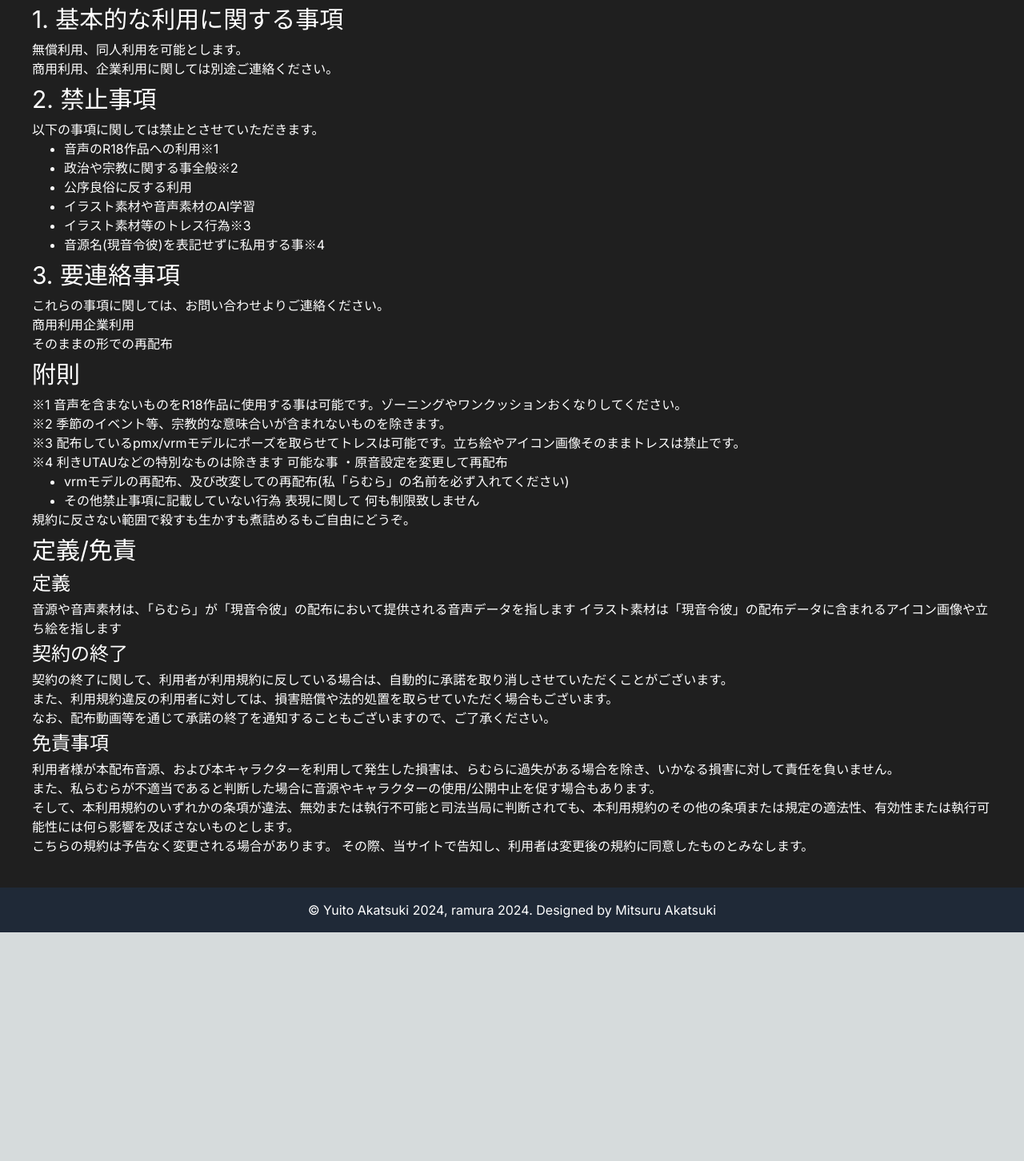
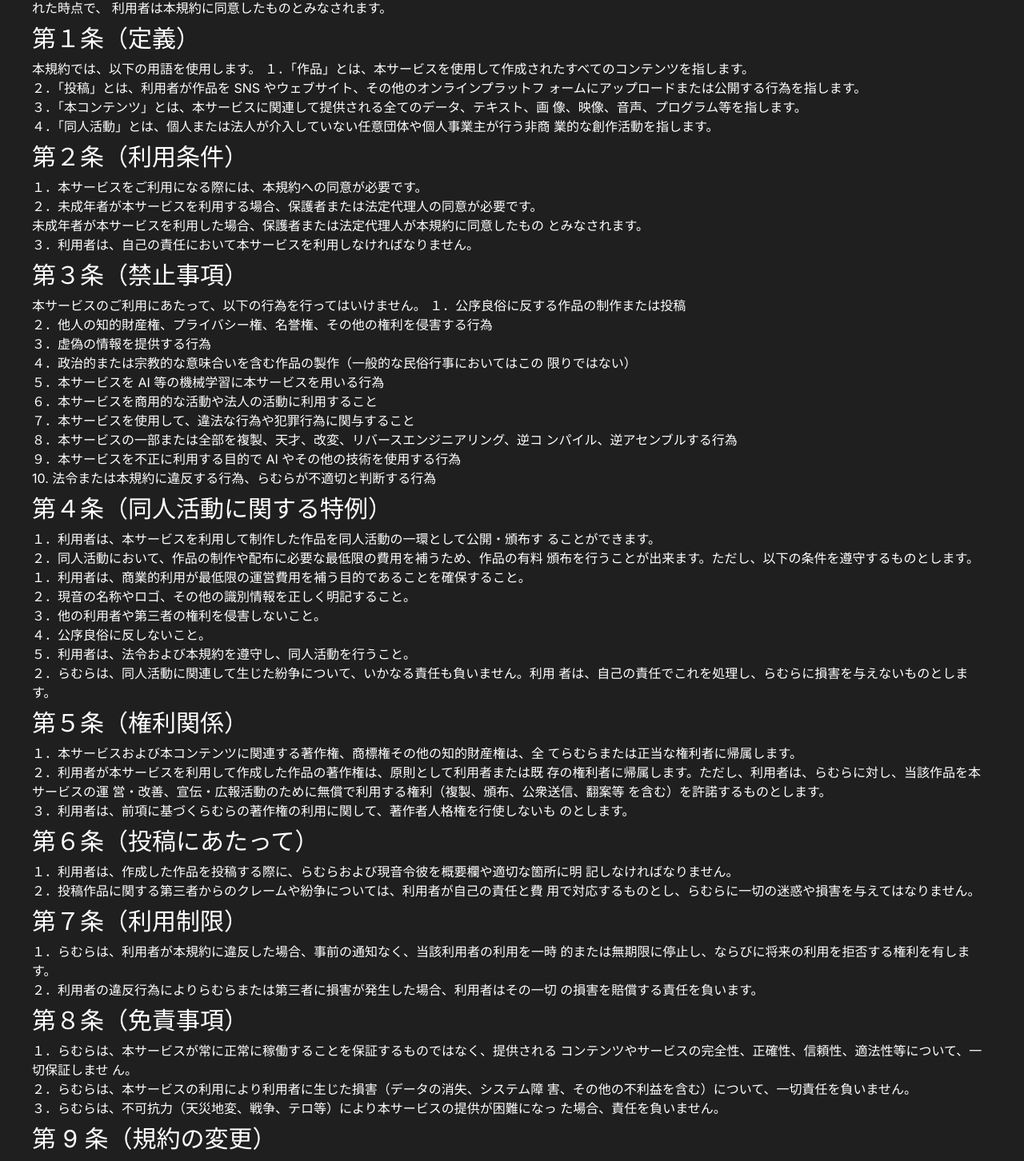
Before and after one commit to UniPro-tech/ramura-arane-site, a Next.js app: page /license in a window 1280 px wide. Shown: the part 204-1656 px from the top of the page at 80% size. Before the commit the page ends 1370 px from the top, so only its background shows below. Built offline with nearby package versions, Linux system fonts and the light colour scheme.

Commit message:
:sparkles: Refactor license page and update terms of use (#36)

```diff
--- a/src/app/license/page.tsx
+++ b/src/app/license/page.tsx
@@ -26,70 +26,92 @@ export default function Home() {
   return (
     <main className="min-h-screen bg-[#1f1f1f] p-10 text-white leading-6">
       <h1 className="text-5xl pb-3">利用規約</h1>
-      <p>現音令彼の利用について</p>
-      <h2 className="text-3xl py-2">1. 基本的な利用に関する事項</h2>
+      本規約は、現音令彼(以下、「本サービス」といいます。)を利用されるすべての方（以下、
+      「利用者」といいます。）に対して適用されます。本サービスの利用を開始された時点で、
+      利用者は本規約に同意したものとみなされます。
+      <h2 className="text-3xl py-2">第１条（定義）</h2>
       <div className="leading-6">
-        無償利用、同人利用を可能とします。
-        <br />
-        商用利用、企業利用に関しては別途ご連絡ください。
+        本規約では、以下の用語を使用します。
+        １．「作品」とは、本サービスを使用して作成されたすべてのコンテンツを指します。<br />
+        ２．「投稿」とは、利用者が作品を SNS やウェブサイト、その他のオンラインプラットフ
+        ォームにアップロードまたは公開する行為を指します。<br />
+        ３．「本コンテンツ」とは、本サービスに関連して提供される全てのデータ、テキスト、画
+        像、映像、音声、プログラム等を指します。<br />
+        ４．「同人活動」とは、個人または法人が介入していない任意団体や個人事業主が行う非商
+        業的な創作活動を指します。<br />
       </div>
-      <h2 className="text-3xl py-2">2. 禁止事項</h2>
+      <h2 className="text-3xl py-2">第２条（利用条件）</h2>
       <div className="leading-6">
-        以下の事項に関しては禁止とさせていただきます。
-        <ul className="list-disc pl-10">
-          <li>音声のR18作品への利用※1</li>
-          <li>政治や宗教に関する事全般※2</li>
-          <li>公序良俗に反する利用</li>
-          <li>イラスト素材や音声素材のAI学習</li>
-          <li>イラスト素材等のトレス行為※3</li>
-          <li>音源名(現音令彼)を表記せずに私用する事※4 </li>
-        </ul>
+        １．本サービスをご利用になる際には、本規約への同意が必要です。<br />
+        ２．未成年者が本サービスを利用する場合、保護者または法定代理人の同意が必要です。<br />
+        未成年者が本サービスを利用した場合、保護者または法定代理人が本規約に同意したもの
+        とみなされます。<br />
+        ３．利用者は、自己の責任において本サービスを利用しなければなりません。<br />
       </div>
-      <h2 className="text-3xl py-2">3. 要連絡事項</h2>
-      これらの事項に関しては、<Link href="/contact">お問い合わせ</Link>
-      よりご連絡ください。
-      <ul>
-        <li>商用利用企業利用</li>
-        <li>そのままの形での再配布</li>
-      </ul>
-      <h2 className="text-3xl py-2">附則</h2>
-      ※1
-      音声を含まないものをR18作品に使用する事は可能です。ゾーニングやワンクッションおくなりしてください。
-      <br />
-      ※2 季節のイベント等、宗教的な意味合いが含まれないものを除きます。
-      <br />
-      ※3
-      配布しているpmx/vrmモデルにポーズを取らせてトレスは可能です。立ち絵やアイコン画像そのままトレスは禁止です。
-      <br />
-      ※4 利きUTAUなどの特別なものは除きます 可能な事 ・原音設定を変更して再配布
-      <ul className="list-disc pl-10">
-        <li>
-          vrmモデルの再配布、及び改変しての再配布(私「らむら」の名前を必ず入れてください)
-        </li>
-        <li>
-          その他禁止事項に記載していない行為 表現に関して 何も制限致しません
-        </li>
-      </ul>
-      規約に反さない範囲で殺すも生かすも煮詰めるもご自由にどうぞ。
-      <h2 className="text-3xl pt-2 pb-1">定義/免責</h2>
-      <h3 className="text-2xl py-1">定義</h3>
-      音源や音声素材は、「らむら」が「現音令彼」の配布において提供される音声データを指します
-      イラスト素材は「現音令彼」の配布データに含まれるアイコン画像や立ち絵を指します
-      <h3 className="text-2xl py-1">契約の終了</h3>
-      契約の終了に関して、利用者が利用規約に反している場合は、自動的に承諾を取り消しさせていただくことがございます。
-      <br />
-      また、利用規約違反の利用者に対しては、損害賠償や法的処置を取らせていただく場合もございます。
-      <br />
-      なお、配布動画等を通じて承諾の終了を通知することもございますので、ご了承ください。
-      <h3 className="text-2xl py-1">免責事項</h3>
-      利用者様が本配布音源、および本キャラクターを利用して発生した損害は、らむらに過失がある場合を除き、いかなる損害に対して責任を負いません。
-      <br />
-      また、私らむらが不適当であると判断した場合に音源やキャラクターの使用/公開中止を促す場合もあります。
-      <br />
-      そして、本利用規約のいずれかの条項が違法、無効または執行不可能と司法当局に判断されても、本利用規約のその他の条項または規定の適法性、有効性または執行可能性には何ら影響を及ぼさないものとします。
-      <br />
-      こちらの規約は予告なく変更される場合があります。
-      その際、当サイトで告知し、利用者は変更後の規約に同意したものとみなします。
+      <h2 className="text-3xl py-2">第３条（禁止事項）</h2><div className="leading-6">
+      本サービスのご利用にあたって、以下の行為を行ってはいけません。
+      １．公序良俗に反する作品の制作または投稿<br />
+      ２．他人の知的財産権、プライバシー権、名誉権、その他の権利を侵害する行為<br />
+      ３．虚偽の情報を提供する行為<br />
+      ４．政治的または宗教的な意味合いを含む作品の製作（一般的な民俗行事においてはこの
+      限りではない）<br />
+      ５．本サービスを AI 等の機械学習に本サービスを用いる行為<br />
+      ６．本サービスを商用的な活動や法人の活動に利用すること<br />
+      ７．本サービスを使用して、違法な行為や犯罪行為に関与すること<br />
+      ８．本サービスの一部または全部を複製、天才、改変、リバースエンジニアリング、逆コ
+      ンパイル、逆アセンブルする行為<br />
+      ９．本サービスを不正に利用する目的で AI やその他の技術を使用する行為<br />
+      10. 法令または本規約に違反する行為、らむらが不適切と判断する行為</div>
+      <h2 className="text-3xl py-2">第４条（同人活動に関する特例）</h2><div className="leading-6">
+      １．利用者は、本サービスを利用して制作した作品を同人活動の一環として公開・頒布す
+      ることができます。<br />
+      ２．同人活動において、作品の制作や配布に必要な最低限の費用を補うため、作品の有料
+      頒布を行うことが出来ます。ただし、以下の条件を遵守するものとします。<br />
+      １．利用者は、商業的利用が最低限の運営費用を補う目的であることを確保すること。<br />
+      ２．現音の名称やロゴ、その他の識別情報を正しく明記すること。<br />
+      ３．他の利用者や第三者の権利を侵害しないこと。<br />
+      ４．公序良俗に反しないこと。<br />
+      ５．利用者は、法令および本規約を遵守し、同人活動を行うこと。<br />
+      ２．らむらは、同人活動に関連して生じた紛争について、いかなる責任も負いません。利用
+      者は、自己の責任でこれを処理し、らむらに損害を与えないものとします。</div>
+      <h2 className="text-3xl py-2">第５条（権利関係）</h2><div className="leading-6">
+      １．本サービスおよび本コンテンツに関連する著作権、商標権その他の知的財産権は、全
+      てらむらまたは正当な権利者に帰属します。<br />
+      ２．利用者が本サービスを利用して作成した作品の著作権は、原則として利用者または既
+      存の権利者に帰属します。ただし、利用者は、らむらに対し、当該作品を本サービスの運
+      営・改善、宣伝・広報活動のために無償で利用する権利（複製、頒布、公衆送信、翻案等
+      を含む）を許諾するものとします。<br />
+      ３．利用者は、前項に基づくらむらの著作権の利用に関して、著作者人格権を行使しないも
+      のとします。</div>
+      <h2 className="text-3xl py-2">第６条（投稿にあたって）</h2><div className="leading-6">
+      １．利用者は、作成した作品を投稿する際に、らむらおよび現音令彼を概要欄や適切な箇所に明
+      記しなければなりません。<br />
+      ２．投稿作品に関する第三者からのクレームや紛争については、利用者が自己の責任と費
+      用で対応するものとし、らむらに一切の迷惑や損害を与えてはなりません。</div>
+      <h2 className="text-3xl py-2">第７条（利用制限）</h2><div className="leading-6">
+      １．らむらは、利用者が本規約に違反した場合、事前の通知なく、当該利用者の利用を一時
+      的または無期限に停止し、ならびに将来の利用を拒否する権利を有します。<br />
+      ２．利用者の違反行為によりらむらまたは第三者に損害が発生した場合、利用者はその一切
+      の損害を賠償する責任を負います。</div>
+      <h2 className="text-3xl py-2">第８条（免責事項）</h2><div className="leading-6">
+      １．らむらは、本サービスが常に正常に稼働することを保証するものではなく、提供される
+      コンテンツやサービスの完全性、正確性、信頼性、適法性等について、一切保証しませ
+      ん。<br />
+      ２．らむらは、本サービスの利用により利用者に生じた損害（データの消失、システム障
+      害、その他の不利益を含む）について、一切責任を負いません。<br />
+      ３．らむらは、不可抗力（天災地変、戦争、テロ等）により本サービスの提供が困難になっ
+      た場合、責任を負いません。</div>
+      <h2 className="text-3xl py-2">第 9 条（規約の変更）</h2><div className="leading-6">
+      らむらは、本規約を随時変更できるものとし、変更後の規約は、らむらが本サービス上に掲示
+      した時点から効力を生じるものとします。利用者は、変更後の規約に同意した上で本サー
+      ビスを継続利用するものとみなされます。</div>
+      <h2 className="text-3xl py-2">第 10 条（準拠法および管轄）</h2><div className="leading-6">
+      １．本規約の成立、効力、解釈および履行に関しては、日本法を準拠法とします。<br />
+      ２．本サービスに関連して生じた一切の紛争については、東京地方裁判所を第一審の専属
+      的合意管轄裁判所とします。</div>
+      <h2 className="text-3xl py-2">第 11 条（分離可能性）</h2 ><div className="leading-6">
+      本規約のいずれかの条項が違法、無効または執行不能と判断された場合でも、残りの条項
+      は引き続き有効に存続します。</div>
     </main>
   );
 }
```
